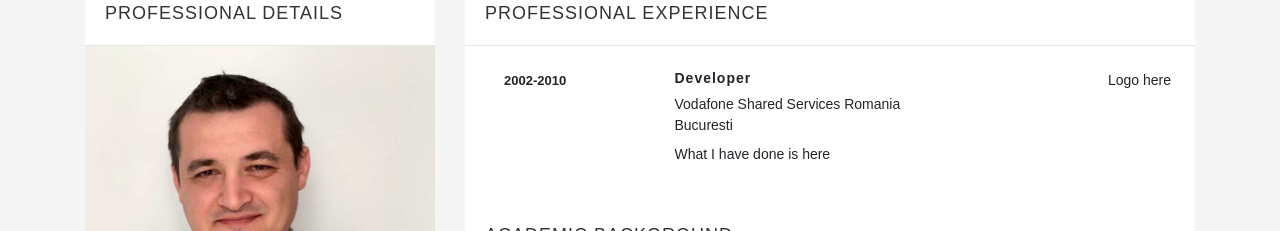
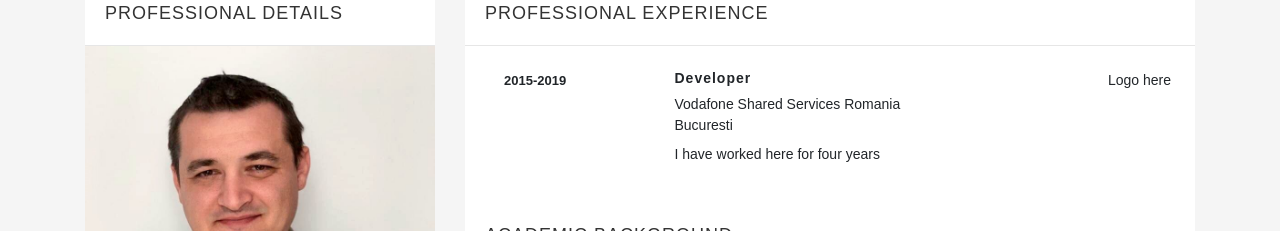
Before and after one commit to andreidana/react-cv, a React (Create React App) app: page /professional-experience in a window 1280 px wide. Shown: the part 215-446 px from the top of the page. Built offline with nearby package versions, Linux system fonts and the light colour scheme.

Commit message:
create professional experience components

```diff
--- /dev/null
+++ b/src/Atoms/Paragraph/Paragraph.jsx
@@ -0,0 +1,10 @@
+import React from 'react';
+import PropTypes from 'prop-types';
+
+const Paragraph = ({ innerText }) => (<p className="mt-2">{innerText}</p>);
+
+Paragraph.propTypes = {
+  innerText: PropTypes.string.isRequired,
+};
+
+export default Paragraph;
--- /dev/null
+++ b/src/Atoms/WorkedYears/WorkedYears.jsx
@@ -0,0 +1,16 @@
+import React from 'react';
+import PropTypes from 'prop-types';
+
+import { WorkedYearsStyle } from './WorkedYears.module.scss';
+
+const WorkedYears = ({ years }) => (
+  <div className="col-md-3">
+    <span className={WorkedYearsStyle}>{years}</span>
+  </div>
+);
+
+WorkedYears.propTypes = {
+  years: PropTypes.string.isRequired,
+};
+
+export default WorkedYears;
--- /dev/null
+++ b/src/Atoms/WorkedYears/WorkedYears.module.scss
@@ -0,0 +1,5 @@
+.WorkedYearsStyle {
+    font-size: 13px;
+    font-weight: bold;
+    display: inline-block;
+  }
--- a/src/Components/ProfessionalExperience/Job/Job.jsx
+++ b/src/Components/ProfessionalExperience/Job/Job.jsx
@@ -1,20 +1,27 @@
 import React from 'react';
 
-import { JobStyle, JobYears, CompanyLogo } from './Job.module.scss';
+import { JobStyle } from './Job.module.scss';
+import Paragraph from '../../../Atoms/Paragraph/Paragraph';
+import WorkedYears from '../../../Atoms/WorkedYears/WorkedYears';
+import JobDetails from './JobDetails/JobDetails';
 
 const Job = () => {
+  const description = 'I have worked here for four years';
+  const workingYears = '2015-2019';
+  const jobDetails = {
+    logo: 'Logo here',
+    jobTitle: 'Developer',
+    company: 'Vodafone Shared Services Romania',
+    location: 'Bucuresti',
+  };
+
   return (
     <>
       <div className={`row m-4 ${JobStyle}`}>
-        <div className='col-md-3'>
-          <span className={JobYears}>2002-2010</span>
-        </div>
-        <div className='col-md-9'>
-          <div className={CompanyLogo}>Logo here</div>
-          <h6>Developer</h6>
-          <div>Vodafone Shared Services Romania</div>
-          <div>Bucuresti</div>
-          <p className='mt-2'>What I have done is here</p>
+        <WorkedYears years={workingYears} />
+        <div className="col-md-9">
+          <JobDetails {...jobDetails} />
+          <Paragraph innerText={description} />
         </div>
       </div>
     </>
--- a/src/Components/ProfessionalExperience/Job/Job.module.scss
+++ b/src/Components/ProfessionalExperience/Job/Job.module.scss
@@ -6,13 +6,3 @@
     font-weight: bold;
   }
 }
-.JobYears {
-  font-size: 13px;
-  font-weight: bold;
-  display: inline-block;
-}
-
-.CompanyLogo {
-  position: absolute;
-  right: 0px;
-}
--- /dev/null
+++ b/src/Components/ProfessionalExperience/Job/JobDetails/JobDetails.jsx
@@ -0,0 +1,24 @@
+import React from 'react';
+import PropTypes from 'prop-types';
+
+import { CompanyLogo } from './JobDetails.module.scss';
+
+const JobDetails = ({
+  logo, jobTitle, company, location,
+}) => (
+  <>
+    <div className={CompanyLogo}>{logo}</div>
+    <h6>{jobTitle}</h6>
+    <div>{company}</div>
+    <div>{location}</div>
+  </>
+);
+
+JobDetails.propTypes = {
+  logo: PropTypes.string.isRequired,
+  jobTitle: PropTypes.string.isRequired,
+  company: PropTypes.string.isRequired,
+  location: PropTypes.string.isRequired,
+};
+
+export default JobDetails;
--- /dev/null
+++ b/src/Components/ProfessionalExperience/Job/JobDetails/JobDetails.module.scss
@@ -0,0 +1,5 @@
+
+.CompanyLogo {
+    position: absolute;
+    right: 0px;
+  }
--- a/src/Components/ProfessionalExperience/ProfessionalExperience.jsx
+++ b/src/Components/ProfessionalExperience/ProfessionalExperience.jsx
@@ -9,9 +9,9 @@ const ProfessionalExperience = () => {
 
   return (
     <>
-      <StringTitle title = {title}/>
-      <Job/>
-      <StringTitle title = {academicTitle}/>
+      <StringTitle title={title} />
+      <Job />
+      <StringTitle title={academicTitle} />
     </>
   );
 };
```
Also changed, not shown: src/Components/ProfessionalExperience/AcademicBackground/AcademicBackground.jsx (+3 -7 lines).
